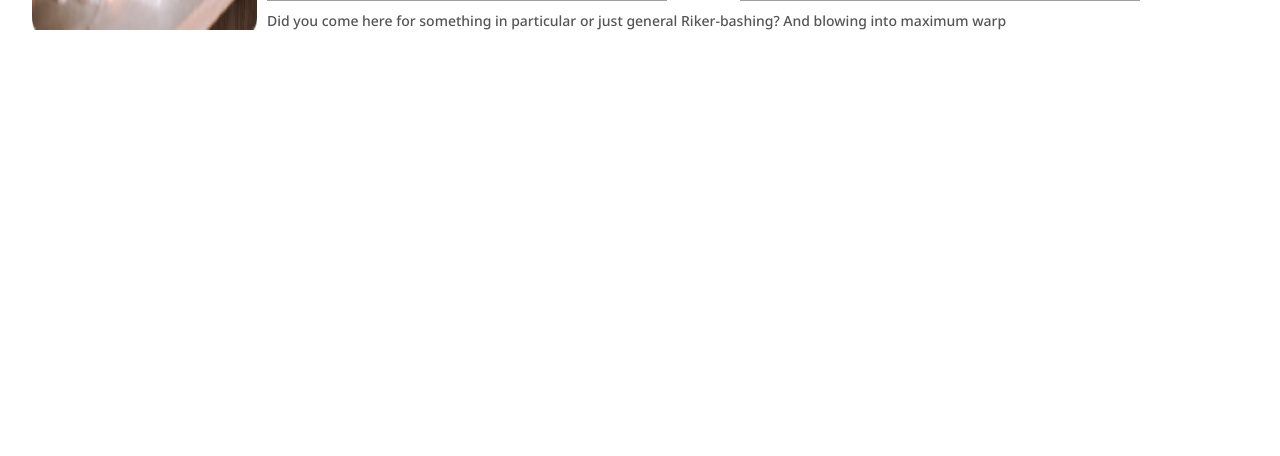
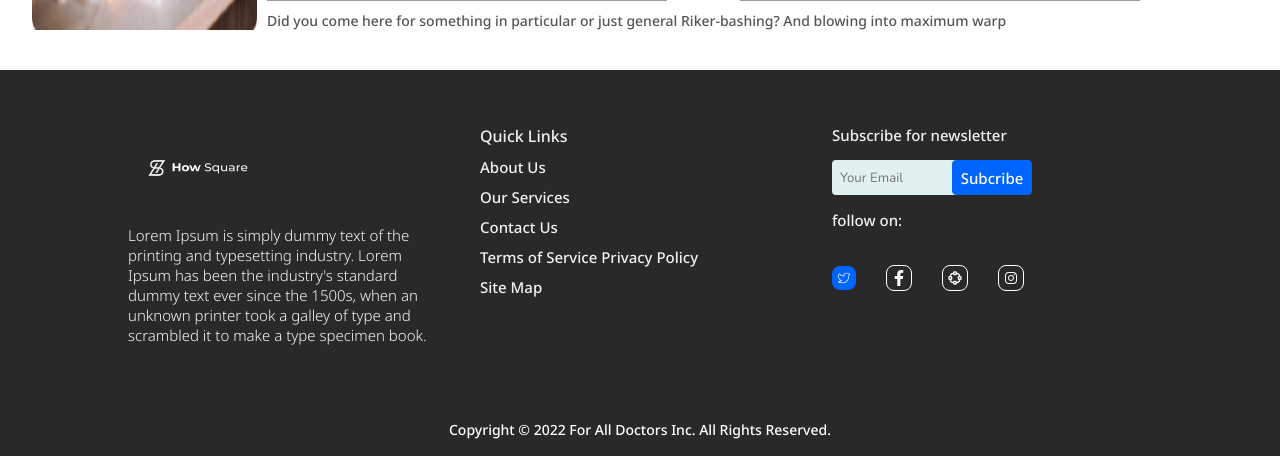
Before and after one commit to Sardar-Ali-Murad/Blog-App-Mern, a React (Vite) app: page / in a window 1280 px wide. Shown: the part 6617-7073 px from the top of the page. Before the commit the page ends 6667 px from the top, so only its background shows below. Built offline with nearby package versions, Linux system fonts and the light colour scheme; grey boxes are pictures that could not be loaded; a web font is replaced by a local one.

Commit message:
adding the footer

```diff
--- a/src/App.jsx
+++ b/src/App.jsx
@@ -4,6 +4,7 @@ import Hero from './componenets/Hero'
 import ImageGrid from './componenets/ImageGrid'
 import Trending from './componenets/Trending'
 import Blogs from './componenets/Blogs'
+import Footer from './componenets/Footer'
 
 const App = () => {
   return (
@@ -12,6 +13,7 @@ const App = () => {
       <ImageGrid/>
       <Trending/>
       <Blogs/>
+      <Footer/>
     </div>
   )
 }
--- /dev/null
+++ b/src/componenets/Footer.css
@@ -0,0 +1,191 @@
+@import url('https://fonts.googleapis.com/css2?family=Noto+Sans:wght@300;500&family=Roboto:wght@300&display=swap');
+.footerBigMain {
+  margin-top: 40px;
+  background-color: #292929;
+}
+
+.footerMain {
+  margin-left: 50%;
+  transform: translateX(-50%);
+  width: 80%;
+  display: grid;
+  grid-template-columns: repeat(auto-fit, minmax(20rem, 1fr));
+  gap: 2rem;
+  padding: 55px 0px;
+}
+
+.footerPart1 {
+  display: flex;
+  flex-direction: column;
+  gap: 20px;
+}
+
+.footerPart1 p {
+  font-size: 15px;
+  font-weight: 100;
+  font-family: 'Noto Sans', sans-serif;
+    color: #f8f8f8;
+
+}
+
+.footerFlex {
+  display: flex;
+  align-items: center;
+  gap: 20px;
+}
+
+.footerFlex p {
+  color: #ffffff;
+}
+
+.footerInfo {
+  display: flex;
+  flex-direction: column;
+  gap: 10px;
+}
+
+.footerInfo a {
+  font-size: 16px;
+  font-weight: 500;
+  color: #F2F2F2;
+  font-family: 'Noto Sans', sans-serif;
+}
+
+.footerInfo p {
+  font-weight: 400;
+  font-size: 14px;
+  color: #ffffff;
+  cursor: pointer;
+}
+
+.footerIcons {
+  display: flex;
+  align-items: center;
+  gap: 30px;
+  margin-top: 20px;
+}
+
+.footerTwitter {
+  height: 24px;
+  width: 24px;
+  border-radius: 8px;
+  background-color: #0065FD;
+  color: #fdfdfd;
+  display: flex;
+  justify-content: center;
+  align-items: center;
+}
+
+.footerInfo p{
+    font-family: 'Noto Sans', sans-serif;
+    color: #F2F2F2;
+    font-weight: 400;
+    font-size: 15px;
+}
+
+.footerIconBoxes {
+  height: 24px;
+  width: 24px;
+  border-radius: 8px;
+  border: 1px solid #fdfdfd;
+  color: #fdfdfd;
+  display: flex;
+  justify-content: center;
+  align-items: center;
+}
+
+.footerLastPart {
+  display: flex;
+  justify-content: space-around;
+  align-items: center;
+  padding: 20px 0px;
+}
+
+.copyright {
+  font-size: 14px;
+  font-weight: 400;
+  font-family: 'Noto Sans', sans-serif;
+  color: #ffffff;
+}
+
+.footerLastPartLock {
+  display: flex;
+}
+.lockMain {
+  background-color: #101010;
+  height: 50px;
+  width: 40px;
+  display: flex;
+  justify-content: center;
+  align-items: center;
+  border-radius: 7px;
+}
+
+.lockText {
+  display: flex;
+  flex-direction: column;
+  background: #ffffff;
+  border-radius: 0px 5px 4px 0px;
+  padding: 10px 4px;
+  width: 120px;
+  height: 30px;
+  text-align: center;
+  padding-bottom: 10px;
+}
+.lockText a {
+  color: #1e1e1e;
+  font-size: 12px;
+  font-weight: 600;
+}
+
+.footerTextField{
+    width: 160px;
+    height: 19px;
+    padding: 6px;
+    border-radius: 4px;
+    background-color: #DFF1F0;
+    border: 2px solid #DFF1F0;
+}
+
+.footerInputWrapperBtn{
+    position: relative;
+}
+
+.sub{
+    position: absolute;
+    top: 0px;
+    left: 120px;
+}
+
+.footerLast{
+    display: flex;
+    flex-direction: column;
+    gap: 15px;
+
+}
+
+.sub{
+    width: 80px;
+    height: 35px;
+    padding: 6px;
+    border-radius: 4px;
+    background-color: #0065FD;
+    border: 1px solid #0065FD;
+    color: #FFFFFF;
+    font-size: 15px;
+    font-weight: 400;
+    font-family: 'Noto Sans', sans-serif;
+}
+
+.footerLinksLast p{
+  color: #F2F2F2;
+  font-size: 15px;
+  font-weight: 400;
+}
+
+@media screen and (max-width: 700px) {
+  .footerLastPart {
+    flex-direction: column;
+    gap: 30px;
+  }
+}
--- /dev/null
+++ b/src/componenets/Footer.jsx
@@ -0,0 +1,69 @@
+import React from "react";
+import "./Footer.css";
+// import Img1 from "../assets/footer1.png";
+// import Img3 from "../assets/footer3.png";
+// import Img2 from "../assets/footer2.png";
+import {CiTwitter}  from "react-icons/ci"
+import {FaFacebookF}  from "react-icons/fa"
+import {TbVectorBezierCircle} from "react-icons/tb"
+import {IoLogoInstagram}  from "react-icons/io"
+import "./Footer.css"
+import Logo from "../assets/footerLogo.png"
+
+const Footer = () => {
+  return (
+    <div className="footerBigMain">
+      <div className="footerMain">
+        {/*  */}
+        <div className="footerPart1">
+            <img src={Logo} style={{height:"80px",width:"150px"}}/>
+          <p>
+          Lorem Ipsum is simply dummy text of the printing and typesetting industry. Lorem Ipsum has been the industry's standard dummy text ever since the 1500s, when an unknown printer took a galley of type and scrambled it to make a type specimen book.
+          </p>
+        </div>
+        {/*  */}
+        {/*  */}
+        <div className="footerInfo footerLinksLast">
+          <a>Quick Links</a>
+          <p>About Us</p>
+          <p>Our Services</p>
+          <p>Contact Us </p>
+          <p>Terms of Service Privacy Policy </p>
+          <p>Site Map </p>
+        </div>
+        {/*  */}
+        {/*  */}
+        <div className="footerInfo footerLast">
+          <p>Subscribe for newsletter</p>
+          <div className="footerInputWrapper footerInputWrapperBtn footerLast">
+            <input placeholder="Your Email" className="footerTextField"/>
+            <button className="sub">Subcribe</button>
+            <p>follow on:</p>
+          </div>
+          <div className="footerIcons">
+             <div className="footerTwitter">
+               <CiTwitter/>
+             </div>
+             <div className="footerIconBoxes">
+               <FaFacebookF/>
+             </div>
+             <div className="footerIconBoxes">
+              <TbVectorBezierCircle/>
+             </div>
+             <div className="footerIconBoxes">
+              <IoLogoInstagram/>
+             </div>
+          </div>
+        </div>
+        {/*  */}
+      </div>
+
+      <div className="line"></div>
+      <div className="footerLastPart">
+        <p className="copyright">Copyright © 2022 For All Doctors Inc. All Rights Reserved.</p>
+      </div>
+    </div>
+  );
+};
+
+export default Footer;
```
Also changed, not shown: src/assets/footerLogo.png (added).
